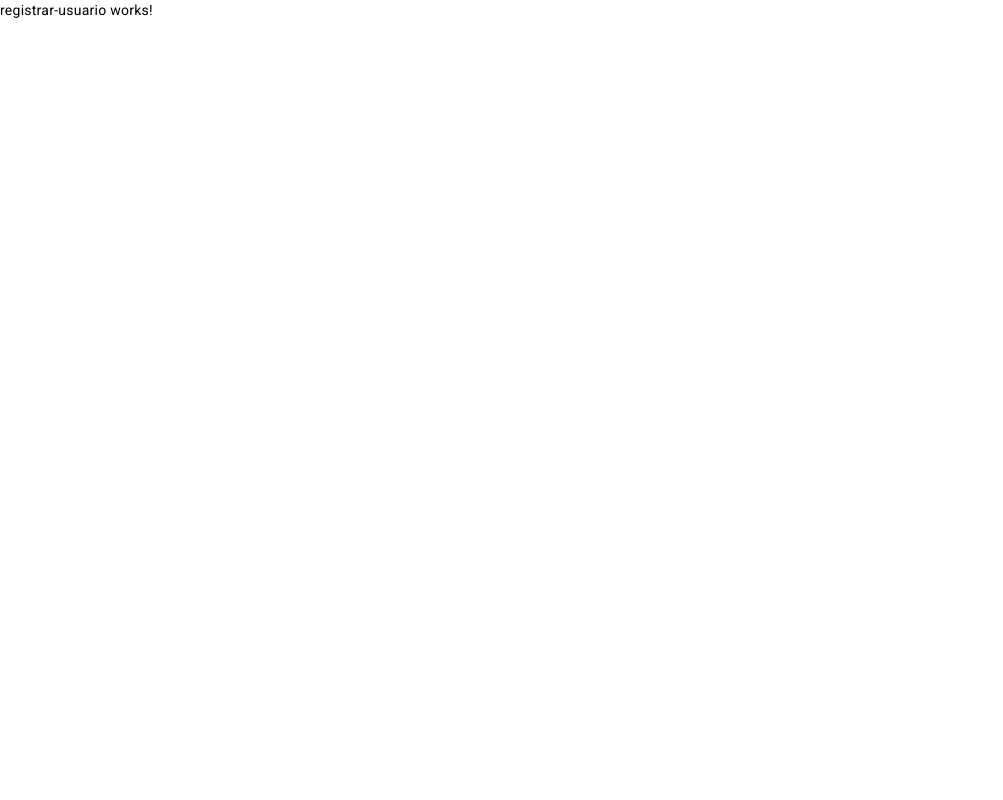
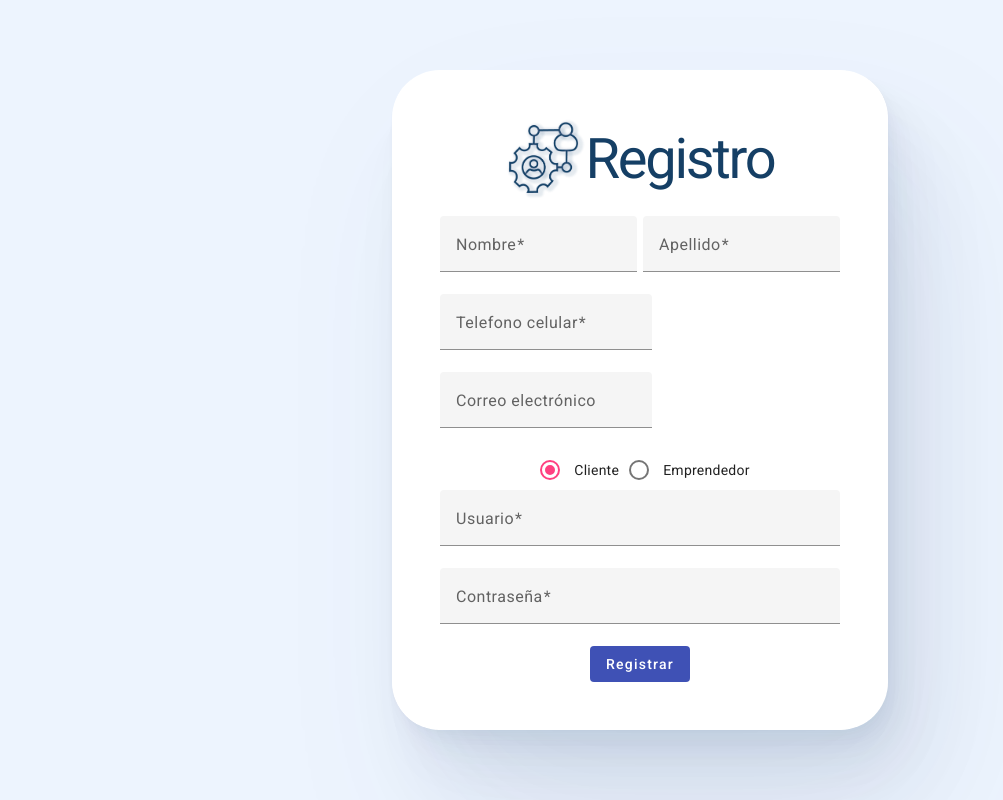
Before and after one commit to AlyneRegaladoMorales/ProyectoOpen-, an Angular app: page /registro in a window 1280 px wide. Shown: the whole page, without its empty margins (0-1003 px from the left). Built offline with nearby package versions, Linux system fonts and the light colour scheme.

Commit message:
Interfaz de Registro de usuario cliente y emprendedor

```diff
--- a/src/app/components/registro/registrar-usuario/registrar-usuario.component.css
+++ b/src/app/components/registro/registrar-usuario/registrar-usuario.component.css
@@ -0,0 +1,75 @@
+body{
+background-color: #edf4fe;
+
+}
+main {
+
+  height: 100%;
+  width: 100%;
+  font-family: "Roboto";
+  display: flex;
+  justify-content: center;
+  align-items: center;
+}
+
+.form{
+
+    flex-direction: column;
+}
+.datosP{
+    display: flex;
+    gap: 0.4rem;
+
+}
+.datEmpresa{
+    display: flex;
+    flex-direction: column;
+}
+.radioBNut{
+    display: flex;
+    justify-content: center;
+}
+.registrar{
+
+    display: flex;
+    justify-content: center;
+
+
+
+}
+
+
+.box_registro {
+    display: flex;
+    flex-direction: column;
+    justify-content: space-between;
+
+  width: 25rem;
+  height: auto;
+  background-color: #ffffff;
+  filter: drop-shadow(47.1084px 88.2088px 80px rgba(21, 63, 101, 0.07))
+    drop-shadow(30.5332px 57.1724px 46.8519px rgba(21, 63, 101, 0.0531481))
+    drop-shadow(18.1455px 33.9767px 25.4815px rgba(21, 63, 101, 0.0425185))
+    drop-shadow(9.42169px 17.6418px 13px rgba(21, 63, 101, 0.035))
+    drop-shadow(3.83846px 7.18739px 6.51852px rgba(21, 63, 101, 0.0274815))
+    drop-shadow(0.872378px 1.6335px 3.14815px rgba(21, 63, 101, 0.0168519));
+  border-radius: 3rem;
+  padding: 3rem 3rem;
+}
+
+.titulo{
+    margin-bottom:1rem ;
+    display: flex;
+    justify-content: center;
+    align-items: center;
+}
+.titulo img{
+width: 5rem;
+}
+.titulo label{
+    font-size: 3.5rem;
+    font-weight: 400;
+    letter-spacing: -0.04em;
+    color: #153F65;
+
+}
--- a/src/app/components/registro/registrar-usuario/registrar-usuario.component.html
+++ b/src/app/components/registro/registrar-usuario/registrar-usuario.component.html
@@ -1 +1,63 @@
-<p>registrar-usuario works!</p>
+<body>
+    <main>
+        <div class="box_registro">
+            <div class="titulo">
+                <img src="../../../assets/img/logo.png" alt="logo">
+                <label for="">Registro</label>
+
+            </div>
+
+            <div  class="form">
+                <form [formGroup] = "usuario" (ngSubmit)="registrarUsuario()" >
+                    <div class="datosP">
+                        <mat-form-field class="example-full-width">
+                            <mat-label>Nombre</mat-label>
+                            <input matInput formControlName="nombre">
+                        </mat-form-field>
+                        <mat-form-field class="example-full-width">
+                            <mat-label>Apellido</mat-label>
+                            <input matInput formControlName="apellido">
+                        </mat-form-field>
+
+                    </div>
+
+
+                    <mat-form-field class="example-full-width">
+                        <mat-label>Telefono celular</mat-label>
+                        <input type="tel" matInput formControlName="celular" >
+                    </mat-form-field>
+
+                    <mat-form-field class="example-full-width">
+                            <mat-label>Correo electrónico</mat-label>
+                            <input type="email" matInput formControlName="email">
+                        </mat-form-field>
+
+                    <div class="radioBNut">
+                        <mat-radio-group formControlName="rol" aria-label="Select an option" >
+                            <mat-radio-button value="Cliente">Cliente</mat-radio-button>
+                            <mat-radio-button value="Emprendedor">Emprendedor</mat-radio-button>
+                        </mat-radio-group>
+                    </div>
+
+                    <div class="datEmpresa">
+                        <mat-form-field class="example-full-width">
+                            <mat-label>Usuario</mat-label>
+                            <input  matInput formControlName="id">
+                        </mat-form-field>
+
+                        <mat-form-field class="example-full-width">
+                            <mat-label>Contraseña</mat-label>
+                            <input type="password" matInput formControlName="password">
+                        </mat-form-field>
+                    </div>
+
+                    <div class="registrar">
+                        <button mat-flat-button color="primary" type="submit">Registrar</button>
+                    </div>
+
+                </form>
+
+            </div>
+        </div>
+    </main>
+</body>
--- a/src/app/components/registro/registrar-usuario/registrar-usuario.component.ts
+++ b/src/app/components/registro/registrar-usuario/registrar-usuario.component.ts
@@ -1,4 +1,7 @@
 import { Component } from '@angular/core';
+import { FormBuilder, Validators } from '@angular/forms';
+import { Router } from '@angular/router';
+import { ServidorService } from 'src/app/services/servidor.service';
 
 @Component({
   selector: 'app-registrar-usuario',
@@ -6,5 +9,24 @@ import { Component } from '@angular/core';
   styleUrls: ['./registrar-usuario.component.css']
 })
 export class RegistrarUsuarioComponent {
+constructor(
+    private builder: FormBuilder,
+    private servicio: ServidorService,
+    private router: Router) { }
 
+  usuario = this.builder.group({
+    nombre: this.builder.control('', Validators.required),
+    apellido: this.builder.control('', Validators.required),
+    celular: this.builder.control('', Validators.required),
+    email: this.builder.control('', Validators.compose([Validators.required, Validators.email])),
+
+    id: this.builder.control('', Validators.required),
+    password: this.builder.control('', Validators.required),
+    rol: this.builder.control('Cliente'),
+
+  })
+
+    registrarUsuario() {
+
+  }
 }
```
